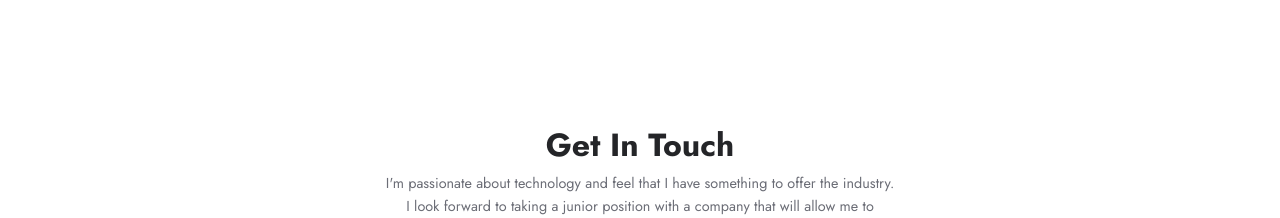
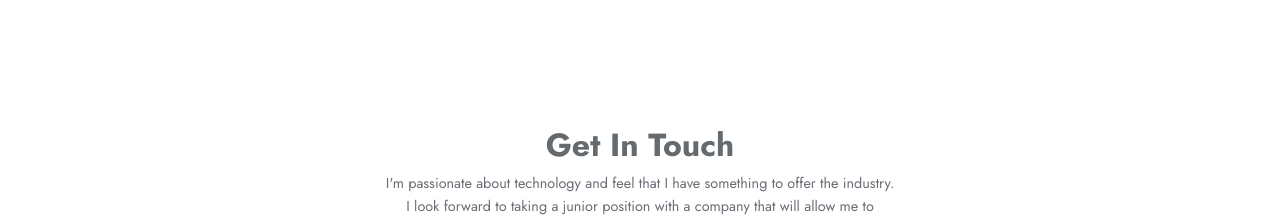
Before and after one commit to Crpearce/colby-portfolio, a React (Create React App) app: page / in a window 1280 px wide. Shown: the part 4340-4558 px from the top of the page. Built offline with nearby package versions, Linux system fonts and the light colour scheme.

Commit message:
edit contact text color

```diff
--- a/src/sections/contact/contact.component.jsx
+++ b/src/sections/contact/contact.component.jsx
@@ -4,7 +4,7 @@ import './contact.styles.css'
 const Contact = () => {
   return (
     <section id="contact">
-      <h2>Get In Touch</h2>
+      <h2 className='in-touch'>Get In Touch</h2>
       <p>
       I'm passionate about technology and feel that I have something to offer the industry. I look forward to taking a junior position with a company that will allow me to continue to learn new technologies while building upon my existing strengths in a team environment.
       </p>
--- a/src/sections/contact/contact.styles.css
+++ b/src/sections/contact/contact.styles.css
@@ -24,6 +24,10 @@
     transform: translateY(-0.5rem);
 }
 
+.in-touch {
+    color:var(--color-text);
+}
+
 @media screen and (max-width: 600px) {
     .contact__container {
         gap: 1.5rem;
```
